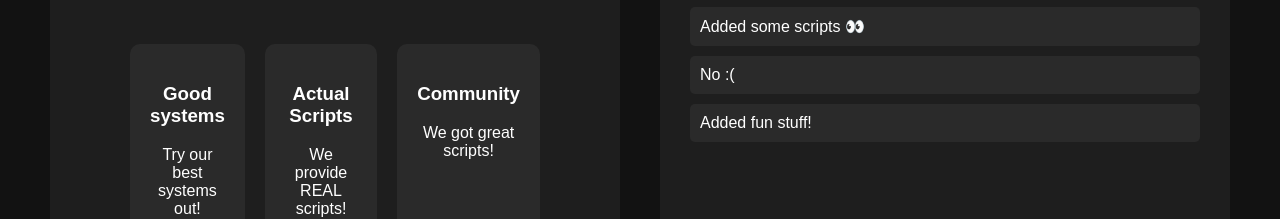
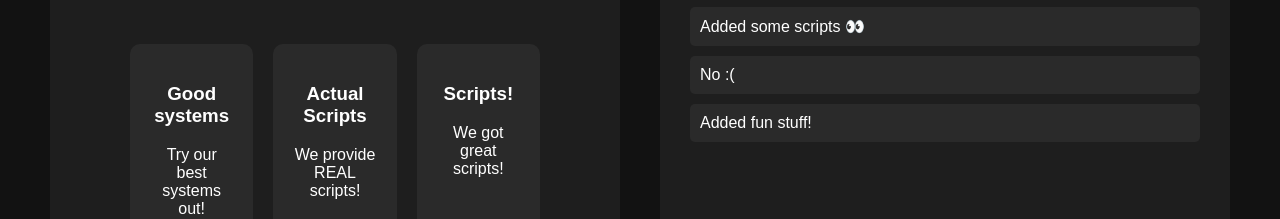
Before and after one commit to Spectre-SXA/Nexus, a plain HTML site: page index.html in a window 1280 px wide. Shown: the part 587-806 px from the top of the page. Drawn offline with Linux system fonts and the light colour scheme.

Commit message:
Update index.html

```diff
--- a/index.html
+++ b/index.html
@@ -154,7 +154,7 @@
         <p>We provide REAL scripts!</p>
       </div>
       <div class="feature-item">
-        <h3>Community</h3>
+        <h3>Scripts!</h3>
         <p>We got great scripts! </p>
       </div>
     </div>
```
